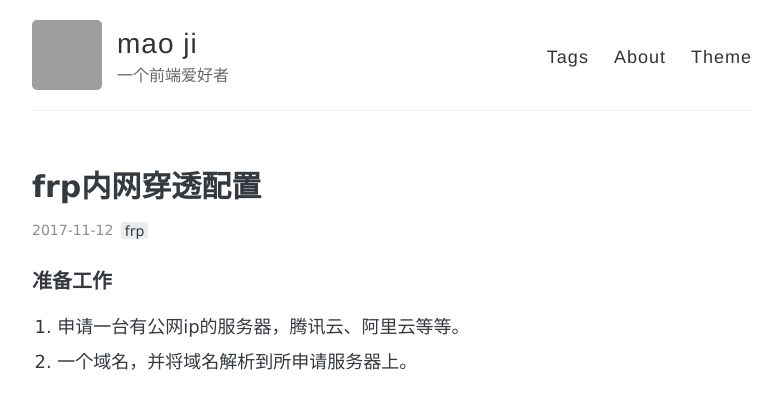
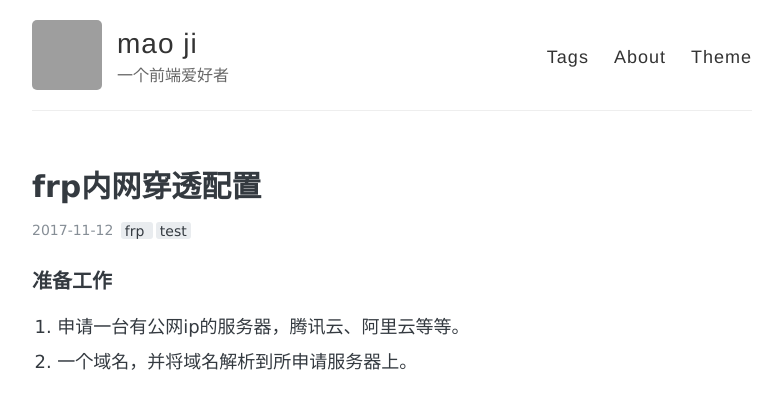
Before and after one commit to maoji/maoji.github.io, a Jekyll site: the page built from _posts/2017-11-12-frp-setup.md, in a window 1280 px wide and 900 px high. Shown: the top 400 px of the window, without its empty margins (248-1031 px from the left). Built offline with Jekyll 4.4.1, drawn with Linux system fonts in a browser that asks for light colours; grey boxes are pictures that could not be loaded.

Commit message:
Update 2017-11-12-frp-setup.md

```diff
--- a/_posts/2017-11-12-frp-setup.md
+++ b/_posts/2017-11-12-frp-setup.md
@@ -3,6 +3,7 @@ layout: post
 title: frp内网穿透配置
 tags:
   - frp
+  - test
 ---
 
 ### 准备工作
```
